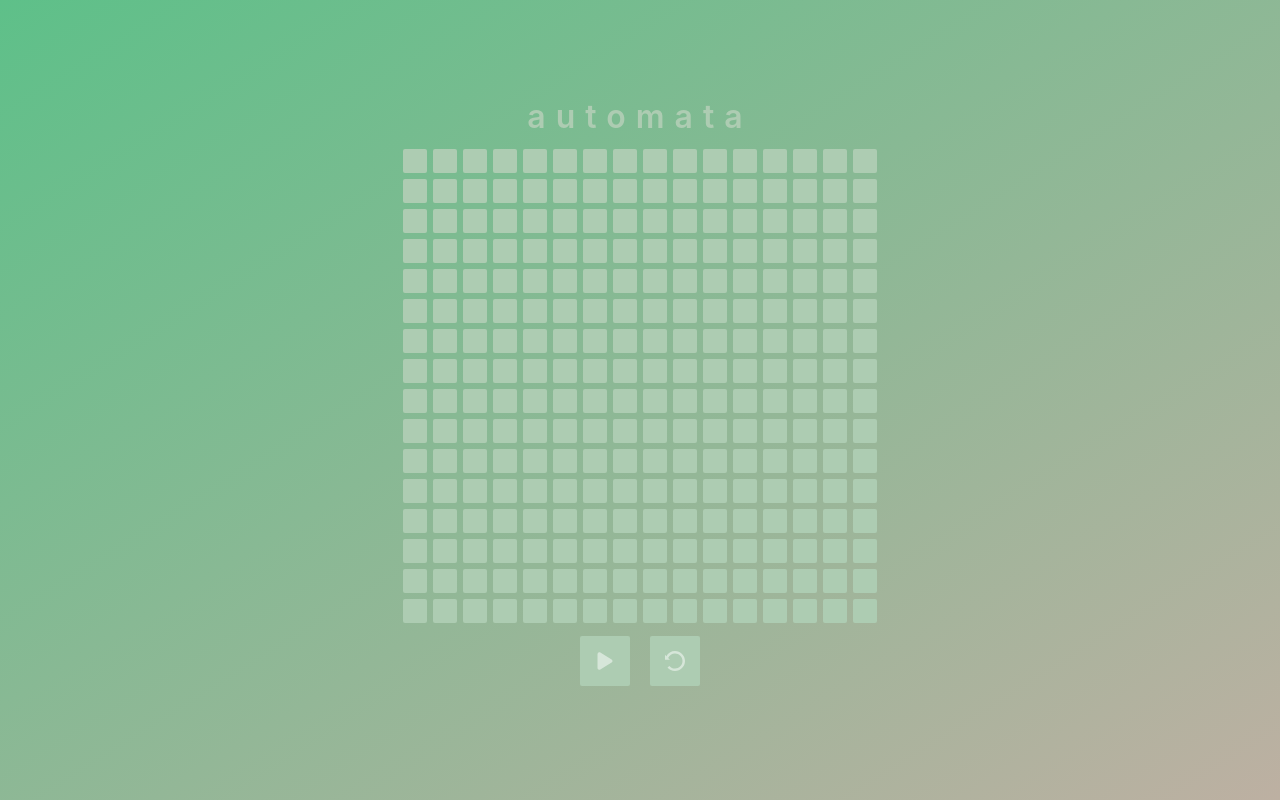
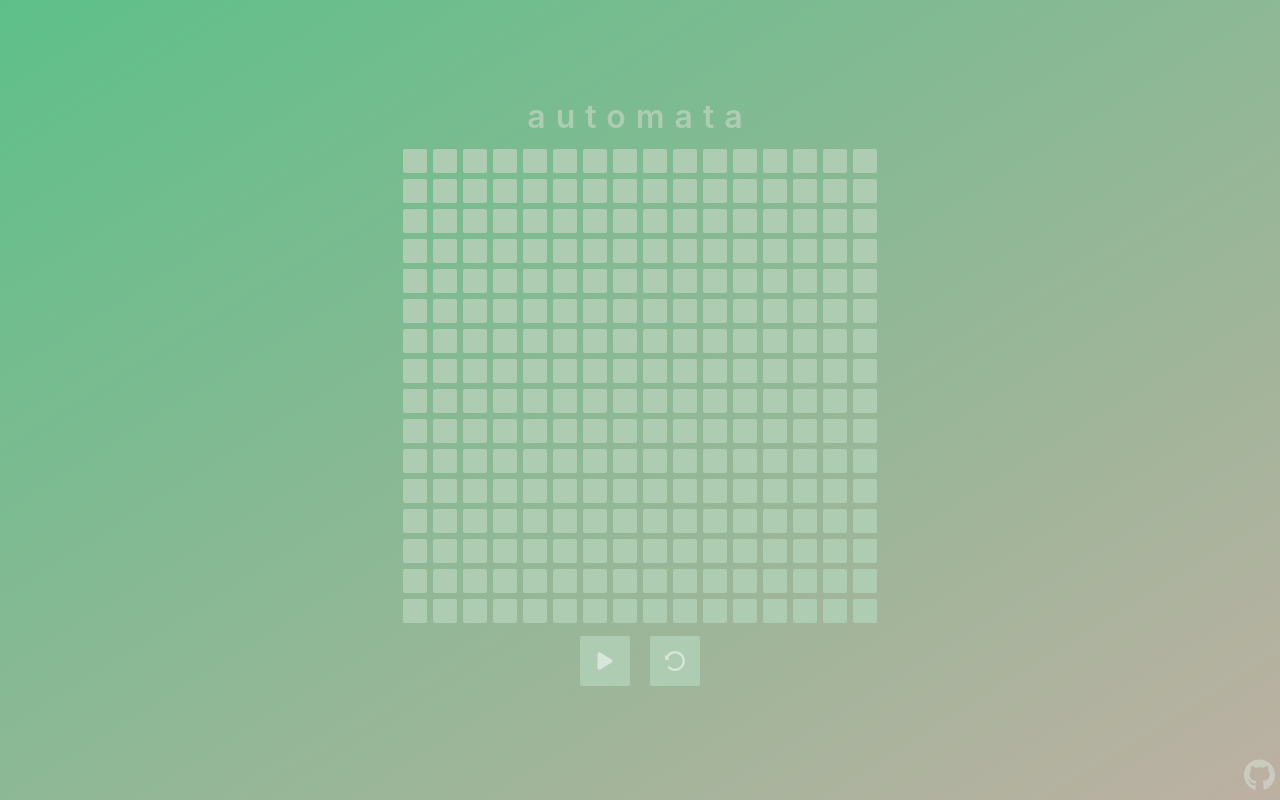
Before and after one commit to HaleCT2/halect2.github.io, a React (Create React App) app: page / in a window 1280 px wide. Built offline with nearby package versions, Linux system fonts and the light colour scheme.

Commit message:
Add GitHub link

```diff
--- a/package.json
+++ b/package.json
@@ -4,6 +4,9 @@
   "version": "0.1.0",
   "private": true,
   "dependencies": {
+    "@fortawesome/fontawesome-svg-core": "^6.5.1",
+    "@fortawesome/free-brands-svg-icons": "^6.5.1",
+    "@fortawesome/react-fontawesome": "^0.2.0",
     "@testing-library/jest-dom": "^5.17.0",
     "@testing-library/react": "^13.4.0",
     "@testing-library/user-event": "^13.5.0",
--- a/src/App.js
+++ b/src/App.js
@@ -1,7 +1,9 @@
+import { useState } from 'react';
+import { FontAwesomeIcon } from '@fortawesome/react-fontawesome'
+import { faGithub } from '@fortawesome/free-brands-svg-icons'
 import { ReactComponent as PlayButton } from './play.svg';
 import { ReactComponent as ResetButton } from './reset.svg';
 import './App.scss';
-import { useState } from 'react';
 
 const buttons = 256;
 
@@ -48,12 +50,18 @@ function App() {
     setHistory([...history, newCells]);
   }
 
-  return (
+  return (<div>
     <div id="aligner">
     <h1>automata</h1>
     <Board cells={currentCells} onUse={handlePlay}/>
     <Controls reset={() => handlePlay(Array(buttons).fill(false))}/>
     </div>
+    <div id="social-container" className="light">
+      <div id="social-links">
+        <a href="https://github.com/HaleCT2"><FontAwesomeIcon icon={faGithub}/></a>
+      </div>
+    </div>
+  </div>
   );
 }
 
--- a/src/App.scss
+++ b/src/App.scss
@@ -100,13 +100,6 @@ h1{
   box-shadow: 0 0 5px $_selected;
 }
 
-#file-controls {
-	position: fixed;
-	background: rgba(255,255,255,0.1);
-	top: 0;
-	right: 0;
-}
-
 .button {
   display: inline-block;
   background-color: $_default;
@@ -153,17 +146,6 @@ h1{
   }
 }
 
-#audio {
-  rect {
-    display: inline-block;
-  }
-  &.mute {
-    rect {
-      display: none;
-    }
-  }
-}
-
 .ripple {
   position: absolute;
   background:rgba(255, 255, 255, 0.35);
@@ -201,20 +183,24 @@ h1{
   }
 }
 
+#social-container.light, #social-container.light a {
+  color: rgba($_accent, 0.8);
+  -webkit-transition: all 0.2s;
+  transition: all 0.2s;
+}
 #social-container {
+  display: block;
+  position: fixed;
+  z-index: 9999;
+  bottom: 16px;
+  right: 16px;
+  text-align: right;
   opacity: 0.6;
 	bottom: 5px;
 	right: 5px;
 }
-#social-container p{
-	padding-bottom: 0;
-	margin-bottom: 0;
-}
 #social-container #social-links a {
 	font-size: 2rem;
-}
-#social-message {
-	font-size: 0.8rem;
 }
 
 @keyframes line {
```
Also changed, not shown: 1 other file (tests, documents, lock files or other folders).
